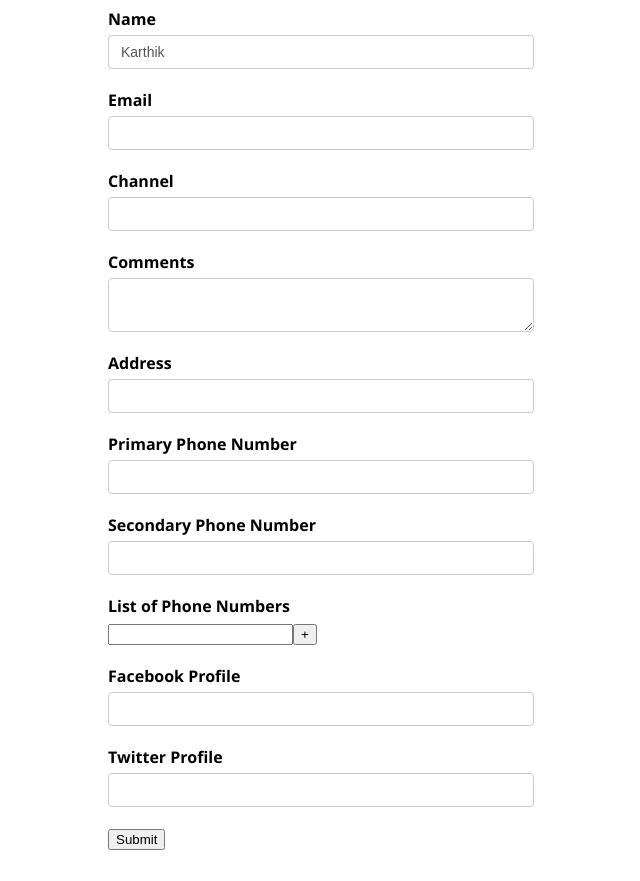
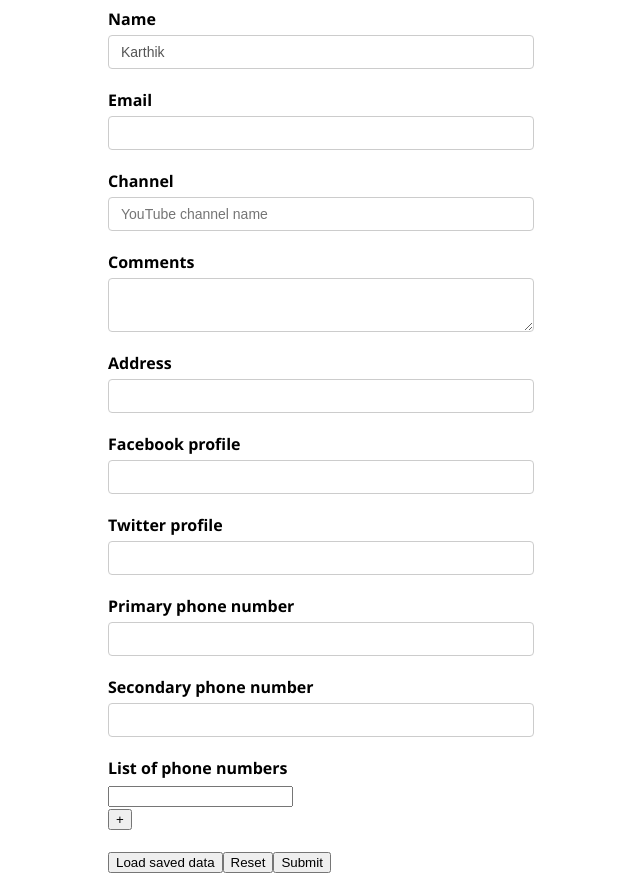
Before and after one commit to kar12thik/ReactFormik-SimpleForm, a React (Create React App) app: page / in a window 1280 px wide. Shown: the whole page, without its empty margins (319-959 px from the left). Before the commit the page ends 858 px from the top, so only its background shows below. Built offline with nearby package versions, Linux system fonts and the light colour scheme.

Commit message:
Resetting form data

```diff
--- a/src/components/YoutubeForm.js
+++ b/src/components/YoutubeForm.js
@@ -1,4 +1,4 @@
-import React from "react";
+import React, { useState } from "react";
 import {
   Formik,
   Form,
@@ -24,9 +24,33 @@ const initialValues = {
   phNumbers: [""]
 };
 
-const onSubmit = (values) => {
-  console.log("Form Data", values);
+const savedValues = {
+  name: "Karthik",
+  email: "lbj@example.com",
+  channel: "uniterrupted",
+  comments: "Welcome to Formik",
+  address: "221B Baker Street",
+  social: {
+    facebook: "",
+    twitter: ""
+  },
+  phoneNumbers: ["", ""],
+  phNumbers: [""]
 };
+
+const onSubmit = (values, submitProps) => {
+  console.log("Form data", values);
+  console.log("submitProps", submitProps);
+  submitProps.setSubmitting(false);
+  submitProps.resetForm();
+};
+
+const validationSchema = Yup.object({
+  name: Yup.string().required("Required"),
+  email: Yup.string().email("Invalid email format").required("Required"),
+  channel: Yup.string().required("Required"),
+  comments: Yup.string().required("Required")
+});
 
 const validateComments = (value) => {
   let error;
@@ -36,42 +60,47 @@ const validateComments = (value) => {
   return error;
 };
 
-const validationSchema = Yup.object({
-  name: Yup.string().required("Required!"),
-  email: Yup.string().email("Invalid email format").required("Required!"),
-  channel: Yup.string().required("Required!"),
-  address: Yup.string().required("Required")
-});
-
 function YoutubeForm() {
+  const [formValues, setFormValues] = useState(null);
   return (
     <Formik
-      initialValues={initialValues}
+      initialValues={formValues || initialValues}
       validationSchema={validationSchema}
       onSubmit={onSubmit}
-      validateOnBlur={false}
-      validateOnChange={false}
+      enableReinitialize
+      // validateOnChange={false}
+      // validateOnBlur={false}
+      // validateOnMount
     >
+      {(formik) => {
+        console.log("Formik props", formik);
+        return (
           <Form>
             <div className="form-control">
               <label htmlFor="name">Name</label>
               <Field type="text" id="name" name="name" />
               <ErrorMessage name="name" component={TextError} />
             </div>
+
             <div className="form-control">
               <label htmlFor="email">Email</label>
               <Field type="email" id="email" name="email" />
               <ErrorMessage name="email">
-            {(errorMsg) => {
-              return <div className="error">{errorMsg}</div>;
-            }}
+                {(error) => <div className="error">{error}</div>}
               </ErrorMessage>
             </div>
+
             <div className="form-control">
               <label htmlFor="channel">Channel</label>
-          <Field type="text" id="channel" name="channel" />
-          <ErrorMessage name="channel" component={TextError} />
+              <Field
+                type="text"
+                id="channel"
+                name="channel"
+                placeholder="YouTube channel name"
+              />
+              <ErrorMessage name="channel" />
             </div>
+
             <div className="form-control">
               <label htmlFor="comments">Comments</label>
               <Field
@@ -82,37 +111,53 @@ function YoutubeForm() {
               />
               <ErrorMessage name="comments" component={TextError} />
             </div>
+
             <div className="form-control">
               <label htmlFor="address">Address</label>
               <FastField name="address">
-            {(props) => {
-              console.log("FastField Render");
-              const { field, form, meta } = props;
+                {({ field, form, meta }) => {
+                  // console.log('Field render')
                   return (
                     <div>
-                  <input type="text" id="address" {...field} />
-                  {meta.touched && meta.error ? <div>{meta.error}</div> : null}
+                      <input type="text" {...field} />
+                      {meta.touched && meta.error ? (
+                        <div>{meta.error}</div>
+                      ) : null}
                     </div>
                   );
                 }}
               </FastField>
             </div>
+
             <div className="form-control">
-          <label htmlFor="primaryPh">Primary Phone Number</label>
+              <label htmlFor="facebook">Facebook profile</label>
+              <Field type="text" id="facebook" name="social.facebook" />
+            </div>
+
+            <div className="form-control">
+              <label htmlFor="twitter">Twitter profile</label>
+              <Field type="text" id="twitter" name="social.twitter" />
+            </div>
+
+            <div className="form-control">
+              <label htmlFor="primaryPh">Primary phone number</label>
               <Field type="text" id="primaryPh" name="phoneNumbers[0]" />
             </div>
+
             <div className="form-control">
-          <label htmlFor="secondaryPh">Secondary Phone Number</label>
+              <label htmlFor="secondaryPh">Secondary phone number</label>
               <Field type="text" id="secondaryPh" name="phoneNumbers[1]" />
             </div>
+
             <div className="form-control">
-          <label htmlFor="">List of Phone Numbers</label>
+              <label>List of phone numbers</label>
               <FieldArray name="phNumbers">
                 {(fieldArrayProps) => {
-              console.log("Field Array Props", fieldArrayProps);
                   const { push, remove, form } = fieldArrayProps;
                   const { values } = form;
                   const { phNumbers } = values;
+                  // console.log('fieldArrayProps', fieldArrayProps)
+                  // console.log('Form errors', form.errors)
                   return (
                     <div>
                       {phNumbers.map((phNumber, index) => (
@@ -120,31 +165,60 @@ function YoutubeForm() {
                           <Field name={`phNumbers[${index}]`} />
                           {index > 0 && (
                             <button type="button" onClick={() => remove(index)}>
-                          {" "}
-                          -{" "}
+                              -
                             </button>
                           )}
-                      <button type="button" onClick={() => push("")}>
-                        {" "}
-                        +{" "}
-                      </button>
                         </div>
                       ))}
+                      <button type="button" onClick={() => push("")}>
+                        +
+                      </button>
                     </div>
                   );
                 }}
               </FieldArray>
             </div>
-        <div className="form-control">
-          <label htmlFor="facebook">Facebook Profile</label>
-          <Field type="text" id="facebook" name="social.facebook" />
-        </div>
-        <div className="form-control">
-          <label htmlFor="twitter">Twitter Profile</label>
-          <Field type="text" id="twitter" name="social.twitter" />
-        </div>
-        <button type="submit">Submit</button>
+            {/* <button
+              type='button'
+              onClick={() => formik.validateField('comments')}
+            >
+              Validate comments
+            </button>
+            <button
+              type='button'
+              onClick={() => formik.setFieldTouched('comments')}
+            >
+              Visit comments
+            </button>
+            <button type='button' onClick={() => formik.validateForm()}>
+              Validate all
+            </button>
+            <button
+              type='button'
+              onClick={() =>
+                formik.setTouched({
+                  name: true,
+                  email: true,
+                  channel: true,
+                  comments: true
+                })
+              }
+            >
+              Visit all
+            </button> */}
+            <button type="button" onClick={() => setFormValues(savedValues)}>
+              Load saved data
+            </button>
+            <button type="reset">Reset</button>
+            <button
+              type="submit"
+              disabled={!formik.isValid || formik.isSubmitting}
+            >
+              Submit
+            </button>
           </Form>
+        );
+      }}
     </Formik>
   );
 }
```
Lines whose indentation alone changed are shown as unchanged.
